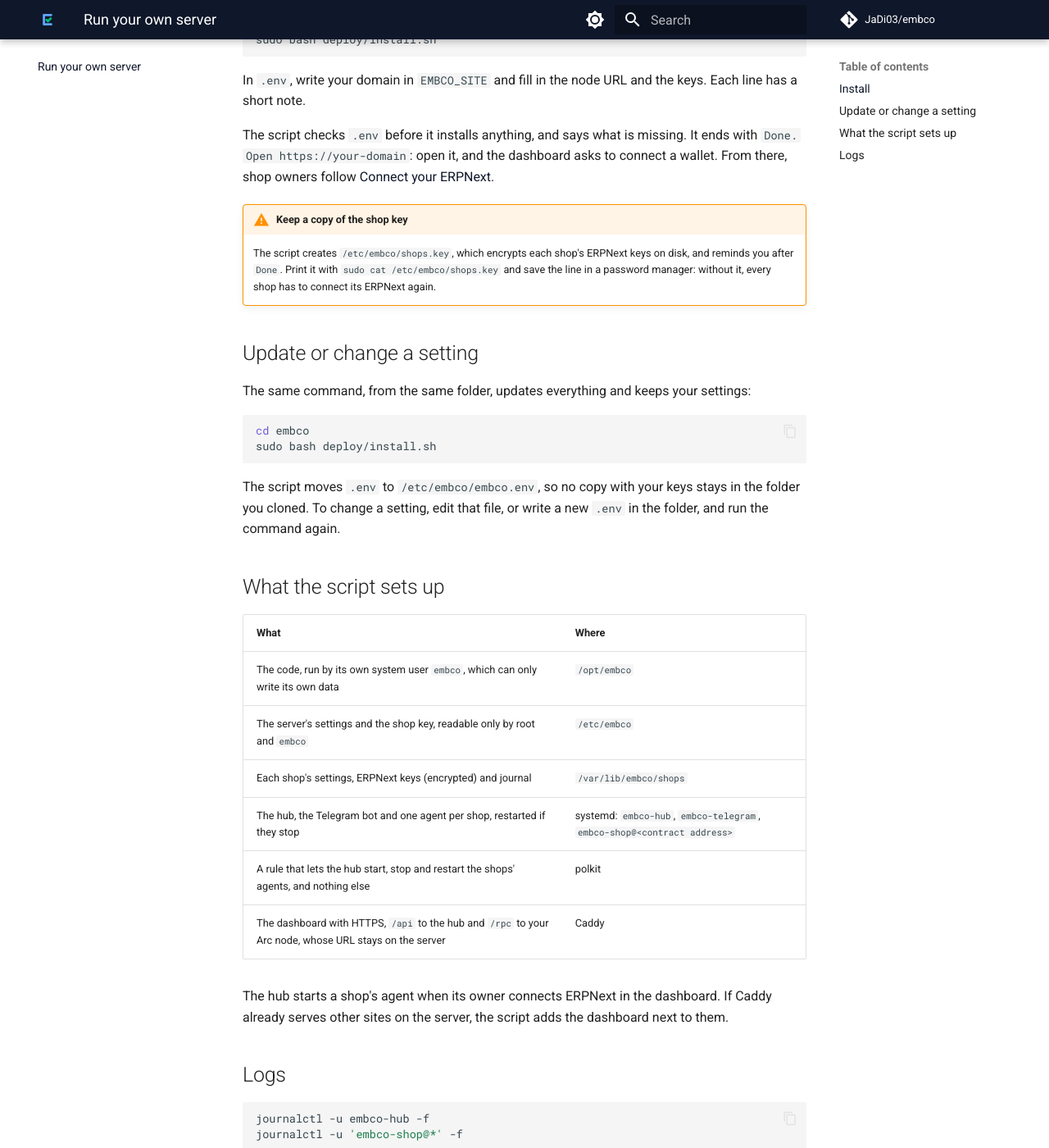
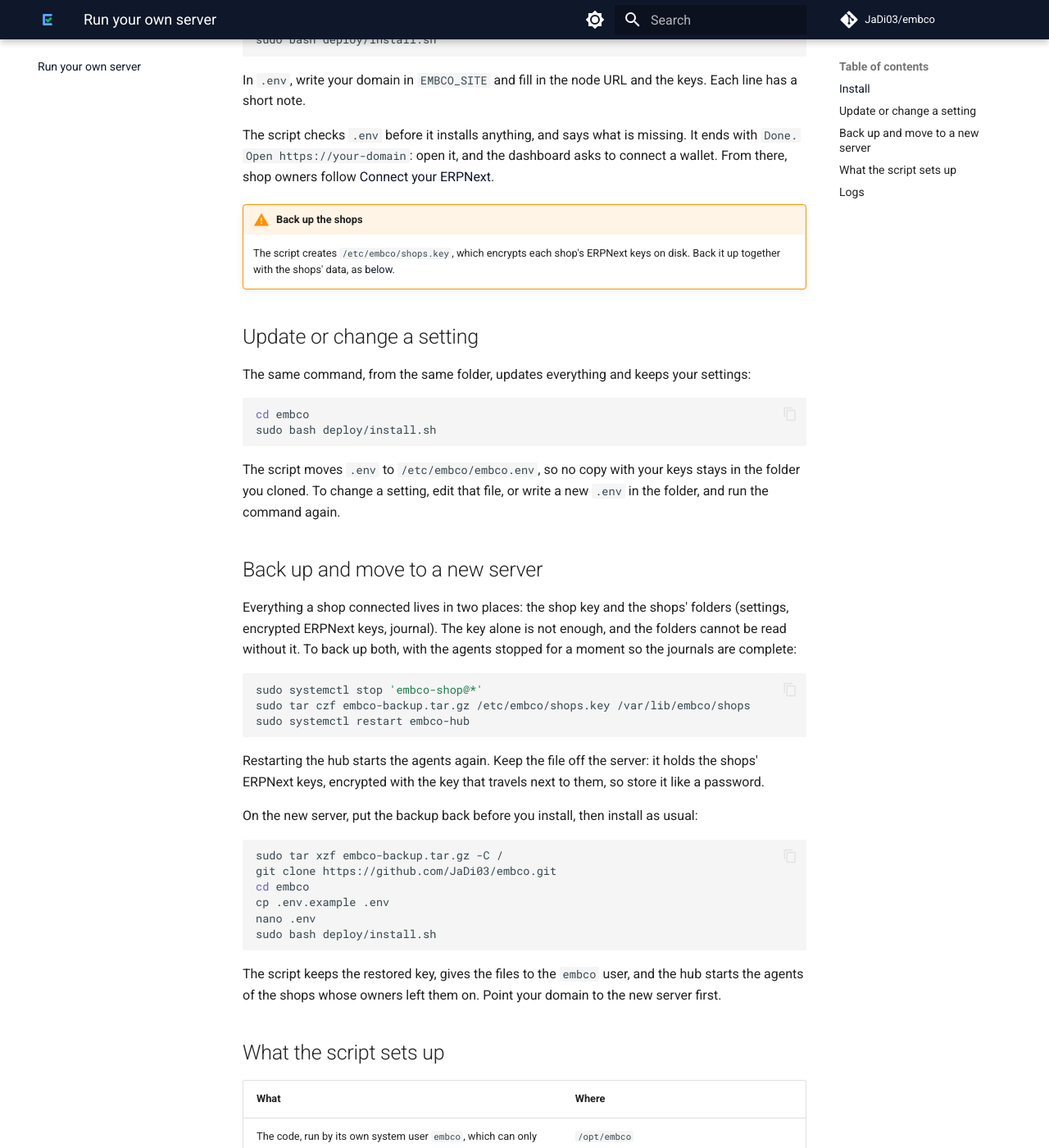
Before and after one commit to JaDi03/embco, an MkDocs documentation site: the page built from docs/server.md, in a window 1280 px wide and 1400 px high, scrolled down 727 px. Shown: the whole window at 82% size. Built offline with MkDocs 1.6.1 and Material for MkDocs 9.7.7, drawn with Linux system fonts in a browser that asks for light colours; comment, search, counter and statistics services are not loaded.

Commit message:
fix: the hub starts the shops' agents again after a reboot, and a backup can be restored

````diff
--- a/docs/server.md
+++ b/docs/server.md
@@ -32,10 +32,9 @@
 `Done. Open https://your-domain`: open it, and the dashboard asks to connect a wallet. From
 there, shop owners follow [Connect your ERPNext](connect.md).
 
-!!! warning "Keep a copy of the shop key"
-    The script creates `/etc/embco/shops.key`, which encrypts each shop's ERPNext keys on disk,
-    and reminds you after `Done`. Print it with `sudo cat /etc/embco/shops.key` and save the
-    line in a password manager: without it, every shop has to connect its ERPNext again.
+!!! warning "Back up the shops"
+    The script creates `/etc/embco/shops.key`, which encrypts each shop's ERPNext keys on disk.
+    Back it up together with the shops' data, as [below](#back-up-and-move-to-a-new-server).
 
 ## Update or change a setting
 
@@ -49,6 +48,35 @@
 The script moves `.env` to `/etc/embco/embco.env`, so no copy with your keys stays in the
 folder you cloned. To change a setting, edit that file, or write a new `.env` in the folder, and
 run the command again.
+
+## Back up and move to a new server
+
+Everything a shop connected lives in two places: the shop key and the shops' folders (settings,
+encrypted ERPNext keys, journal). The key alone is not enough, and the folders cannot be read
+without it. To back up both, with the agents stopped for a moment so the journals are complete:
+
+```bash
+sudo systemctl stop 'embco-shop@*'
+sudo tar czf embco-backup.tar.gz /etc/embco/shops.key /var/lib/embco/shops
+sudo systemctl restart embco-hub
+```
+
+Restarting the hub starts the agents again. Keep the file off the server: it holds the shops'
+ERPNext keys, encrypted with the key that travels next to them, so store it like a password.
+
+On the new server, put the backup back before you install, then install as usual:
+
+```bash
+sudo tar xzf embco-backup.tar.gz -C /
+git clone https://github.com/JaDi03/embco.git
+cd embco
+cp .env.example .env
+nano .env
+sudo bash deploy/install.sh
+```
+
+The script keeps the restored key, gives the files to the `embco` user, and the hub starts the
+agents of the shops whose owners left them on. Point your domain to the new server first.
 
 ## What the script sets up
 
````
Also changed, not shown: 4 other files.
